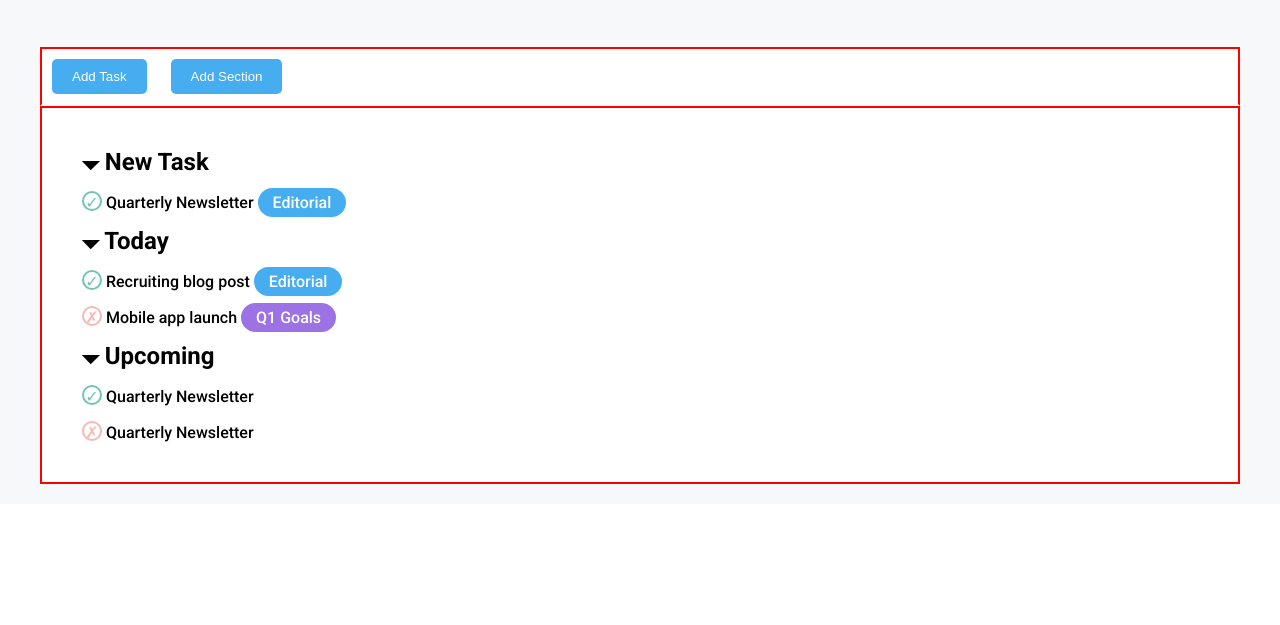
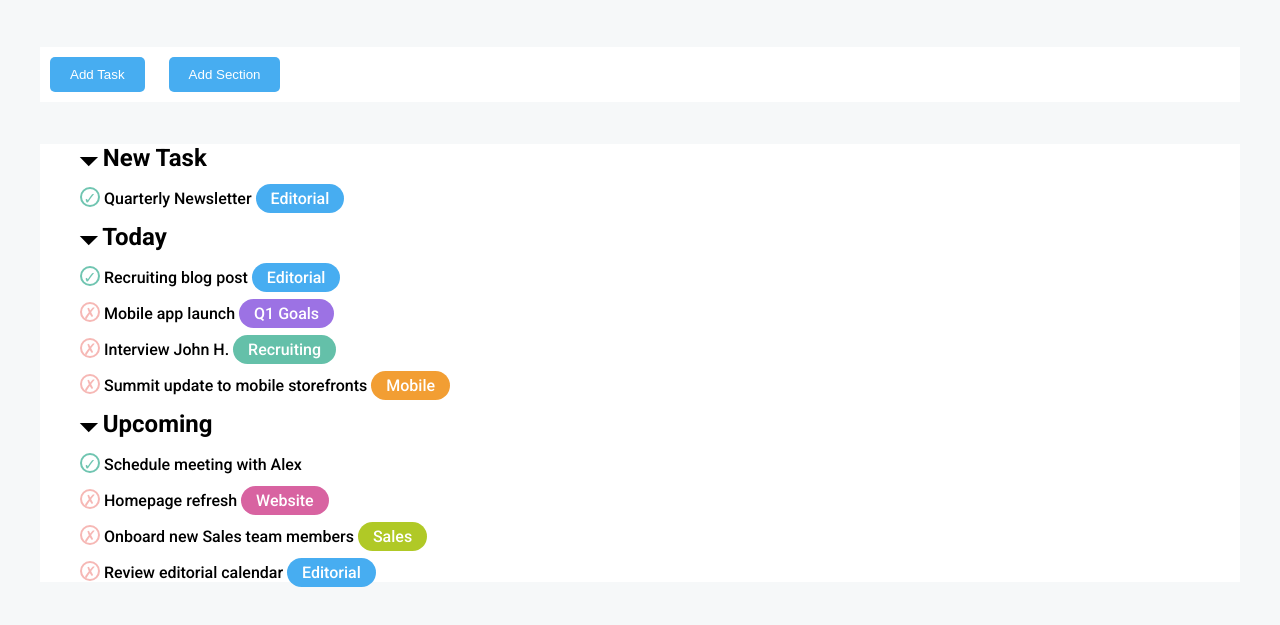
Before and after one commit to Danilo-Mosca/html-css-toboolist, a plain HTML site: page index.html in a window 1280 px wide. Shown: the part 83-708 px from the top of the page. Drawn offline with Linux system fonts and the light colour scheme.

Commit message:
other changes

```diff
--- a/css/style.css
+++ b/css/style.css
@@ -5,7 +5,7 @@
 #64C0A9; green label
 #F29E33; orange label
 #D863A1; pink label
-#B0C926; green label
+#B0C926; lightgreen label
 #70C5B1; green check mark box OK
 #F6B8B5; red cross
 -------------------------------- */
@@ -19,7 +19,7 @@
 
 .container {
   max-width: 1200px;
-  border: 2px solid red;
+  /* border: 2px solid red; */
   margin: 0 auto;
   background-color: white;
 }
@@ -139,3 +139,19 @@ p {
 .purple {
   background-color: #9C72E4;;
 }
+
+.green {
+  background-color: #64C0A9;
+}
+
+.orange {
+  background-color: #F29E33;
+}
+
+.pink {
+  background-color: #D863A1;
+}
+
+.light-green {
+  background-color: #B0C926;
+}
--- a/index.html
+++ b/index.html
@@ -44,17 +44,25 @@
                             Editorial</span></p>
                     <p><span class="cross-check">&cross;</span> Mobile app launch <span class="label-list purple">
                             Q1 Goals</span></p>
+                    <p><span class="cross-check">&cross;</span> Interview John H. <span class="label-list green">
+                            Recruiting</span></p>
+                    <p><span class="cross-check">&cross;</span> Summit update to mobile storefronts <span
+                            class="label-list orange">
+                            Mobile</span></p>
                 </div>
 
                 <div></div>
-                    <h2>&#128899; Upcoming</h2>
-                    <p><span class="circle-check">&check;</span> Quarterly Newsletter <span class="label-list">
-                            Editorial</span></p>
-                    <p><span class="cross-check">&cross;</span> Quarterly Newsletter <span class="label-list">
-                            Editorial</span></p>
-                </div>
+                <h2>&#128899; Upcoming</h2>
+                <p><span class="circle-check">&check;</span> Schedule meeting with Alex</p>
+                <p><span class="cross-check">&cross;</span> Homepage refresh <span class="label-list pink">
+                        Website</span></p>
+                <p><span class="cross-check">&cross;</span> Onboard new Sales team members <span class="label-list light-green">
+                        Sales</span></p>
+                <p><span class="cross-check">&cross;</span> Review editorial calendar <span class="label-list blue">
+                        Editorial</span></p>
+            </div>
 
-            </div>
+        </div>
         </div>
     </main>
 
```
